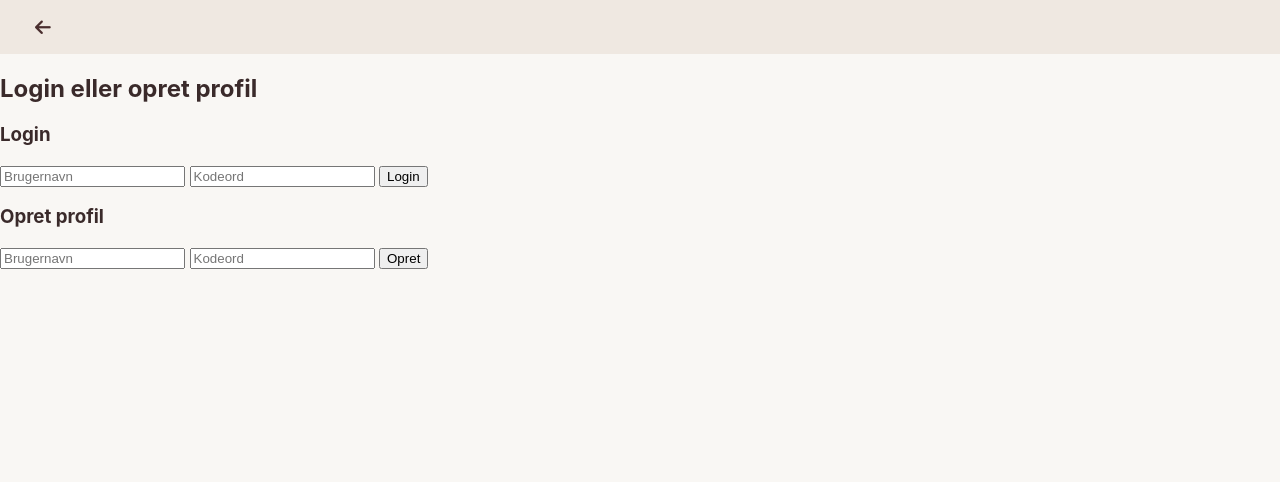
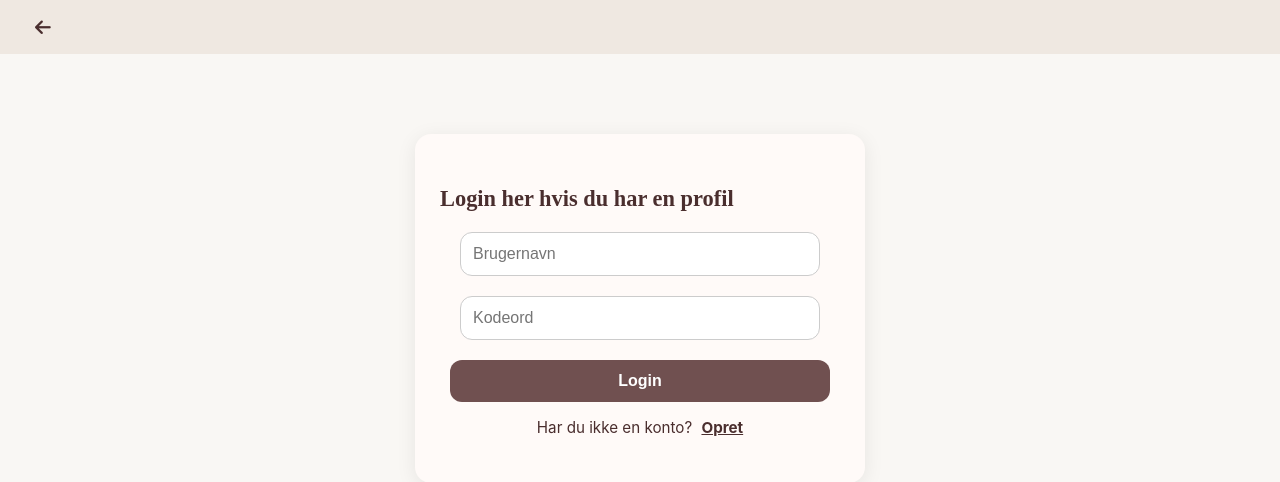
Before and after one commit to neg9414/Maleri_wepservere, a Flask app: page /login in a window 1280 px wide. Shown: the top 482 px of the page. Run offline with Flask 3, Linux system fonts and the light colour scheme.

Commit message:
login/opret profil semi

```diff
--- a/Templates/login.html
+++ b/Templates/login.html
@@ -8,7 +8,6 @@
     <link rel="icon" href="{{ url_for('static', filename='appel_logo.png') }}" type="image/png">
 </head>
 <body>
-
     <nav class="navebar">
         <ul>
             <li class="left">
@@ -18,34 +17,51 @@
             </li>
         </ul>
     </nav>
+<body>
 
-<div class="App">
-    <header class="App-header">
-        <h2>Login eller opret profil</h2>
+    <div class="login-container">
 
-        {% if fejl %}
-        <div id="toast" onclick="this.style.display='none'">{{ fejl }}</div>
-        {% endif %}
+        {% if already_logged_in %}
+            <h2>Hej {{ username }}, du er allerede logget ind.</h2>
+            <a href="{{ url_for('logout') }}" class="btn-logout">Log ud</a>
 
-        <div class="login-container">
-            <form method="post" class="login-form">
+        {% else %}
+            {% if fejl %}
+                <div class="error-msg">{{ fejl }}</div>
+            {% endif %}
+
+            <!-- LOGIN FORM -->
+            <form method="post" class="login-form" id="login-form">
                 <input type="hidden" name="form_type" value="login">
-                <h3>Login</h3>
+                <h3 class="daily-title-1"> Login her hvis du har en profil</h3>
                 <input type="text" name="username" placeholder="Brugernavn" required>
                 <input type="password" name="password" placeholder="Kodeord" required>
                 <button type="submit">Login</button>
             </form>
 
-            <form method="post" class="signup-form">
+            <!-- LILLE LINK TIL OPRET -->
+            <p class="signup-link">Har du ikke en konto? <span id="show-signup">Opret</span></p>
+
+            <!-- SIGNUP FORM -->
+            <form method="post" class="signup-form" id="signup-form" style="display:none;">
                 <input type="hidden" name="form_type" value="signup">
-                <h3>Opret profil</h3>
+                <h3 class="daily-title-1"> Opret profil her:</h3>
                 <input type="text" name="username" placeholder="Brugernavn" required>
                 <input type="password" name="password" placeholder="Kodeord" required>
                 <button type="submit">Opret</button>
             </form>
-        </div>
-    </header>
-</div>
+        {% endif %}
+    </div>
 
+    <script>
+        document.getElementById("show-signup").addEventListener("click", function() {
+            // Skjul login-formen
+            document.getElementById("login-form").style.display = "none";
+            // Skjul linket “Har du ikke en konto?”
+            this.parentElement.style.display = "none";
+            // Vis signup-formen
+            document.getElementById("signup-form").style.display = "block";
+        });
+    </script>
 </body>
 </html>
--- a/Templates/maleri_detail.html
+++ b/Templates/maleri_detail.html
@@ -18,7 +18,7 @@
     </nav>
 
     <h2>{{ maleri.painting }}</h2>
-    <img src="{{ maleri.image }}" alt="{{ maleri.painting }}">
+    <img src="{{ url_for('static', filename='images/' + maleri.image) }}" alt="{{ maleri.painting }}">
     <p><strong>Artist:</strong> {{ maleri.artist }}</p>
     <p><strong>Year:</strong> {{ maleri.year }}</p>
     <p><strong>Genre:</strong> {{ maleri.genre }}</p>
--- a/Templates/søgeside.html
+++ b/Templates/søgeside.html
@@ -47,11 +47,11 @@
 
                         <a href="{{ url_for('maleri_detail', artwork_id=result.id) }}" class="result-link">
                             {% if result.image %}
-                                <img src="{{ result.image }}" alt="{{ result.painting }}">
+                                <img src="{{ url_for('static', filename='images/' + result.image) }}" alt="{{ result.painting }}">
                             {% endif %}
                             <div class="result-content">
                                 <h3>{{ result.painting }}</h3>
-                                <p><strong>Artist:</strong> {{ result.artist }}</p>
+                                <p><strong>Kunstner:</strong> {{ result.artist }}</p>
                             </div>
                         </a>
                     </div>
--- a/app.py
+++ b/app.py
@@ -1,6 +1,7 @@
-from flask import Flask, request, render_template, g, session, redirect, url_for, make_response
+from flask import Flask, request, render_template, g, session, redirect, url_for, make_response, flash, get_flashed_messages
 from datetime import date
 import sqlite3, random
+from werkzeug.security import generate_password_hash, check_password_hash
 
 app = Flask(__name__)
 app.secret_key = "hemmelig_nøgle"
@@ -38,46 +39,47 @@ def forside():
     return render_template("forside.html", title="Kunstgalleri", dagens_maleri=dagens_maleri)
 
 # -------------------- LOGIN / OPRET --------------------
-
 @app.route("/login", methods=["GET", "POST"])
 def login():
-    fejl = None
     db = hent_db_genes()
 
+    # Hvis brugeren allerede er logget ind
+    if "username" in session:
+        return render_template("login.html", already_logged_in=True, username=session["username"])
+
+    fejl = None
     if request.method == "POST":
         form_type = request.form.get("form_type")
+        username = request.form["username"].strip()
+        password = request.form["password"]
 
         if form_type == "login":
-            username = request.form["username"]
-            password = request.form["password"]
-
-            cur = db.execute("SELECT * FROM users WHERE username=? AND password=?", (username, password))
+            cur = db.execute("SELECT * FROM users WHERE username=?", (username,))
             user = cur.fetchone()
-
-            if user:
+            if user and check_password_hash(user["password"], password):
                 session["user_id"] = user["id"]
                 session["username"] = user["username"]
                 return redirect(url_for("forside"))
             else:
-                fejl = "Forkert brugernavn eller kodeord"
+                fejl = "Forkert brugernavn eller kodeord."
 
         elif form_type == "signup":
-            username = request.form["username"]
-            password = request.form["password"]
-
-            try:
-                db.execute("INSERT INTO users (username, password) VALUES (?, ?)", (username, password))
+            cur = db.execute("SELECT * FROM users WHERE username=?", (username,))
+            if cur.fetchone():
+                fejl = "Brugernavn findes allerede."
+            else:
+                hashed_pw = generate_password_hash(password)
+                db.execute("INSERT INTO users (username, password) VALUES (?, ?)", (username, hashed_pw))
                 db.commit()
                 cur = db.execute("SELECT * FROM users WHERE username=?", (username,))
                 user = cur.fetchone()
                 session["user_id"] = user["id"]
                 session["username"] = user["username"]
                 return redirect(url_for("forside"))
-            except sqlite3.IntegrityError:
-                fejl = "Brugernavn findes allerede"
 
-    return render_template("login.html", title="Kunstgalleri", fejl=fejl)
+    return render_template("login.html", fejl=fejl, title="Kunstgalleri")
 
+# -------------------- LOGOUT --------------------
 @app.route("/logout")
 def logout():
     session.clear()
--- a/static/main.css
+++ b/static/main.css
@@ -1,5 +1,5 @@
 /* ------------------------------ */
-/* 🌿 GLOBAL STYLING              */
+/* 🌿 GLOBAL STYLING      */
 /* ------------------------------ */
 body {
     margin: 0;
@@ -26,7 +26,7 @@ code {
 }
 
 /* ------------------------------ */
-/* 🧭 NAVIGATION / MENU            */
+/* 🧭 NAVIGATION / MENU    */
 /* ------------------------------ */
 .navebar {
     background-color: #efe8e1;
@@ -74,7 +74,7 @@ code {
 }
 
 /* ------------------------------ */
-/* 🔎 SØGEFELT                    */
+/* 🔎 SØGEFELT    */
 /* ------------------------------ */
 .search-form {
     display: flex;
@@ -128,6 +128,16 @@ code {
     width: 100%;
     max-width: 900px;
 }
+.daily-title-1 {
+    font-family: "Playfair Display", serif;
+    font-size: 1.4rem;
+    color: #4a2e2e;
+    margin-bottom: 10px;
+    text-align: left;
+    width: 100%;
+    max-width: 900px;
+}
+
 
 /* Boksen med dagens maleri */
 .daily-art {
@@ -200,7 +210,7 @@ code {
 }
 
 /* ------------------------------ */
-/* 🔎 SØGESIDE SPECIFIK             */
+/* 🔎 SØGESIDE SPECIFIK     */
 /* ------------------------------ */
 
 /* Søgform som kort med skygge */
@@ -384,7 +394,7 @@ code {
 }
 
 /* ------------------------------ */
-/* 🔔 TOAST NOTIFIKATIONER        */
+/* 🔔 TOAST NOTIFIKATIONER*/
 /* ------------------------------ */
 #toast {
     visibility: hidden;
@@ -408,3 +418,136 @@ code {
     visibility: visible;
     opacity: 1;
 }
+
+/* ------------------------------ */
+/* 🖥️ LOGIN / OPRET PROFIL STYLING */
+/* ------------------------------ */
+/* Container */
+.login-container {
+    max-width: 400px;
+    margin: 80px auto;
+    background: #fffaf8; /* matcher dagens maleri baggrund */
+    padding: 30px 25px;
+    border-radius: 16px;
+    box-shadow: 0 4px 20px rgba(0,0,0,0.08); /* samme let skygge som forsiden */
+    text-align: center;
+    font-family: "Inter", -apple-system, BlinkMacSystemFont, "Segoe UI", "Roboto", "Oxygen",
+    "Ubuntu", "Cantarell", "Fira Sans", "Droid Sans", "Helvetica Neue", sans-serif;
+    color: #3a2a2a;
+}
+
+/* Hovedtitel */
+.login-container h2 {
+    margin-bottom: 20px;
+    font-size: 1.8rem;
+    font-family: "Playfair Display", serif;
+    color: #4a2e2e;
+}
+
+/* Formular input felter */
+.login-container input {
+    width: 90%;
+    padding: 12px;
+    margin: 10px 0;
+    border-radius: 12px;
+    border: 1px solid #ccc;
+    font-size: 1rem;
+    transition: border-color 0.2s;
+}
+
+.login-container input:focus {
+    border-color: #705050; /* matcher dine knapper farve på forsiden */
+    outline: none;
+}
+
+/* Standard knapper */
+.login-container button {
+    width: 95%;
+    padding: 12px;
+    border: none;
+    background: #705050; /* matcher dine knapper */
+    color: white;
+    border-radius: 12px;
+    cursor: pointer;
+    font-weight: bold;
+    font-size: 1rem;
+    margin-top: 10px;
+    transition: background 0.3s;
+}
+
+.login-container button:hover {
+    background: #311414; /* hover farve matcher forsiden */
+}
+
+/* Fejl- og succesbeskeder */
+.login-container .error-msg {
+    background-color: #ffcccc;
+    color: #800000;
+    padding: 10px 12px;
+    border-radius: 12px;
+    margin-bottom: 12px;
+    font-weight: 500;
+    font-size: 0.95rem;
+}
+
+/* Signup “Opret” link diskret */
+.login-container .signup-link {
+    margin-top: 15px;
+    font-size: 0.95rem;
+    color: #4a2e2e;
+}
+
+.login-container .signup-link span {
+    font-weight: bold;
+    text-decoration: underline;
+    cursor: pointer;
+    margin-left: 5px;
+}
+
+.login-container .signup-link span:hover {
+    color: #705050;
+}
+
+/* Signup-form skjult som standard */
+.signup-form {
+    display: none;
+    margin-top: 15px;
+}
+
+/* Velkomst tekst for allerede logget ind */
+.login-container .welcome-logged-in {
+    font-size: 1.1rem;
+    color: #3a2a2a;
+    margin-bottom: 15px;
+    font-weight: 500;
+}
+
+/* Log ud-knap */
+.login-container .btn-logout {
+    display: inline-block;
+    padding: 10px 18px;
+    border-radius: 12px;
+    background-color: #e63946;
+    color: white;
+    text-decoration: none;
+    font-weight: bold;
+    transition: background 0.3s;
+    margin-top: 10px;
+}
+
+.login-container .btn-logout:hover {
+    background-color: #b12b37;
+}
+
+/* Responsiv justering */
+@media (max-width: 500px) {
+    .login-container {
+        width: 90%;
+        padding: 25px 15px;
+    }
+
+    .login-container input,
+    .login-container button {
+        width: 100%;
+    }
+}
```
Also changed, not shown: Templates/forside.html (+4 -4 lines), artworks.db. Lines whose indentation alone changed are shown as unchanged.
